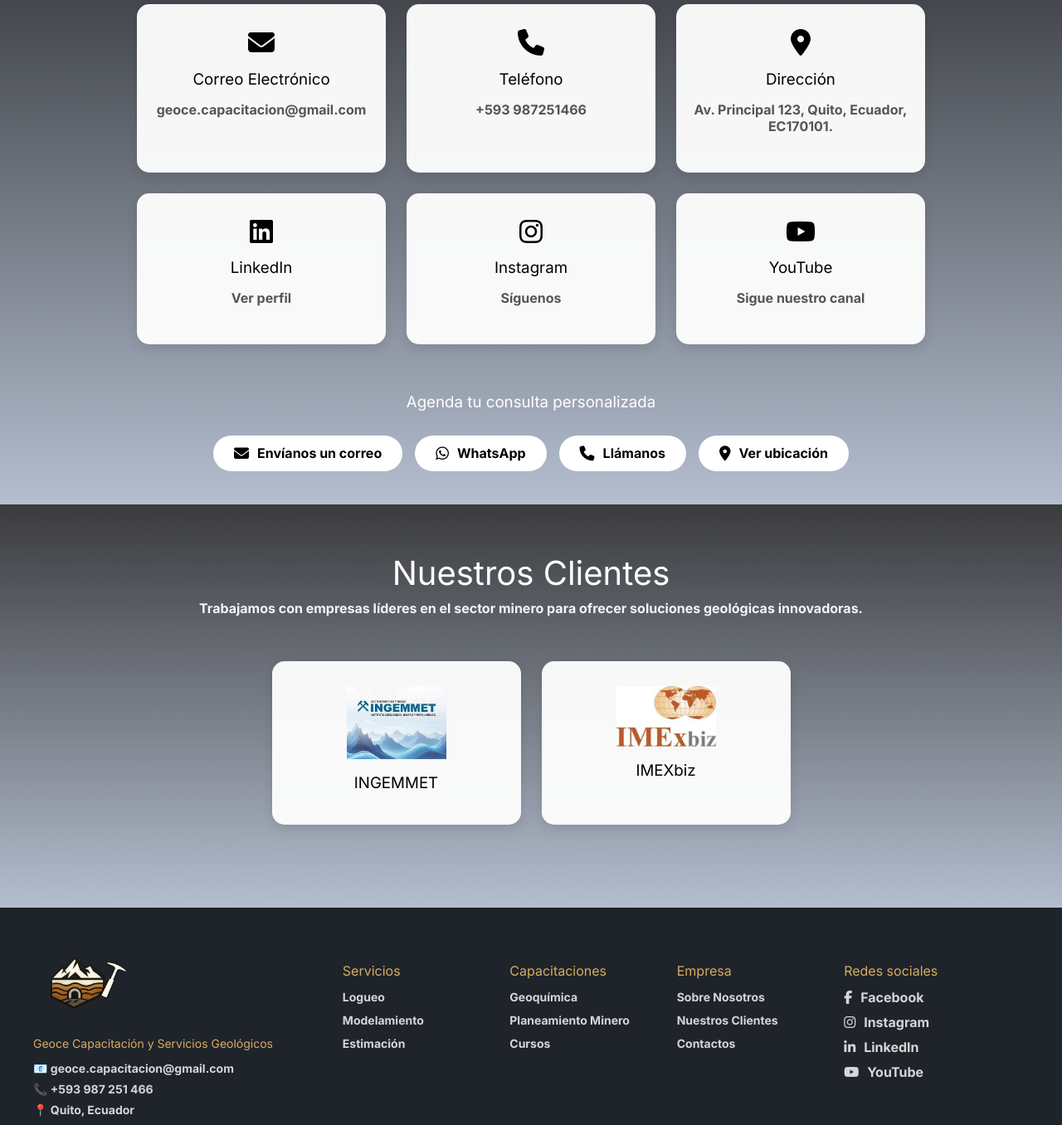
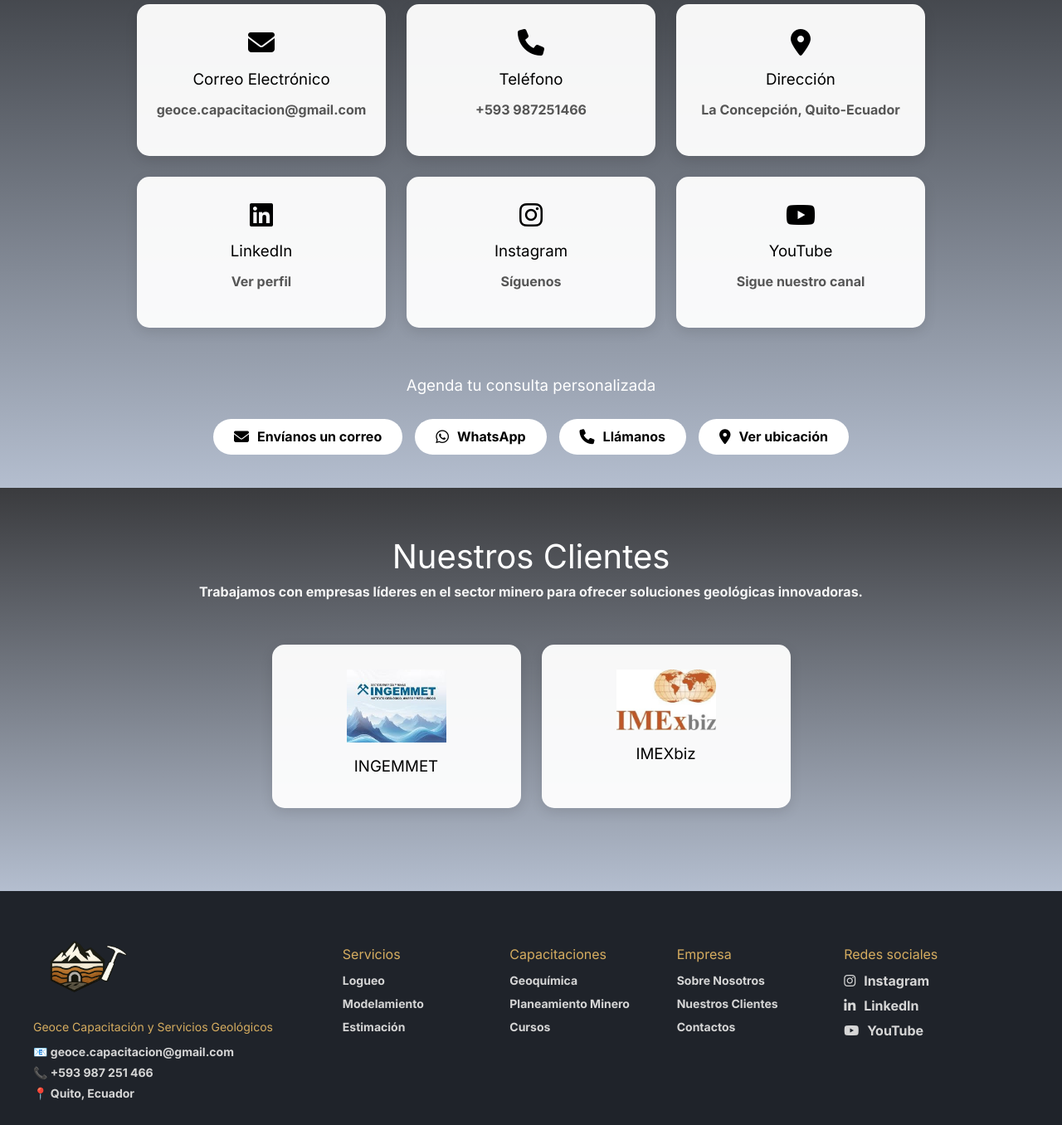
Before and after one commit to Ericksj91/Web_project_consulting_geology, a plain HTML site: page index.html in a window 1280 px wide. Shown: the part 8800-10156 px from the top of the page at 83% size. Drawn offline with Linux system fonts and the light colour scheme.

Commit message:
Se actulizo la dirección, se quito el logo de facebook del footer

```diff
--- a/index.html
+++ b/index.html
@@ -923,9 +923,7 @@
                 <i class="fa-solid fa-location-dot"></i>
               </div>
               <h3 class="contactos__card-title">Dirección</h3>
-              <p class="contactos__card-info">
-                Av. Principal 123, Quito, Ecuador, EC170101.
-              </p>
+              <p class="contactos__card-info">La Concepción, Quito-Ecuador</p>
             </a>
             <a class="contactos__card">
               <div class="contactos__card-icon">
@@ -1056,11 +1054,6 @@
           <div class="footer__social">
             <h3 class="footer__social-heading">Redes sociales</h3>
 
-            <a href="#" class="footer__social-link">
-              <i class="fa-brands fa-facebook-f"></i>
-              <span>Facebook</span>
-            </a>
-
             <a
               href="https://www.instagram.com/geoce.capacitacion/"
               class="footer__social-link"
--- a/scripts/index.js
+++ b/scripts/index.js
@@ -95,7 +95,7 @@ actionButtons.forEach((button) => {
         break;
       case "location":
         window.open(
-          "https://maps.google.com/?q=Av.+Principal+123,+Quito,+Ecuador",
+          "https://www.google.com/maps/search/?api=1&query=La+Concepción,+Quito,+Ecuador",
           "_blank",
         );
         break;
```
